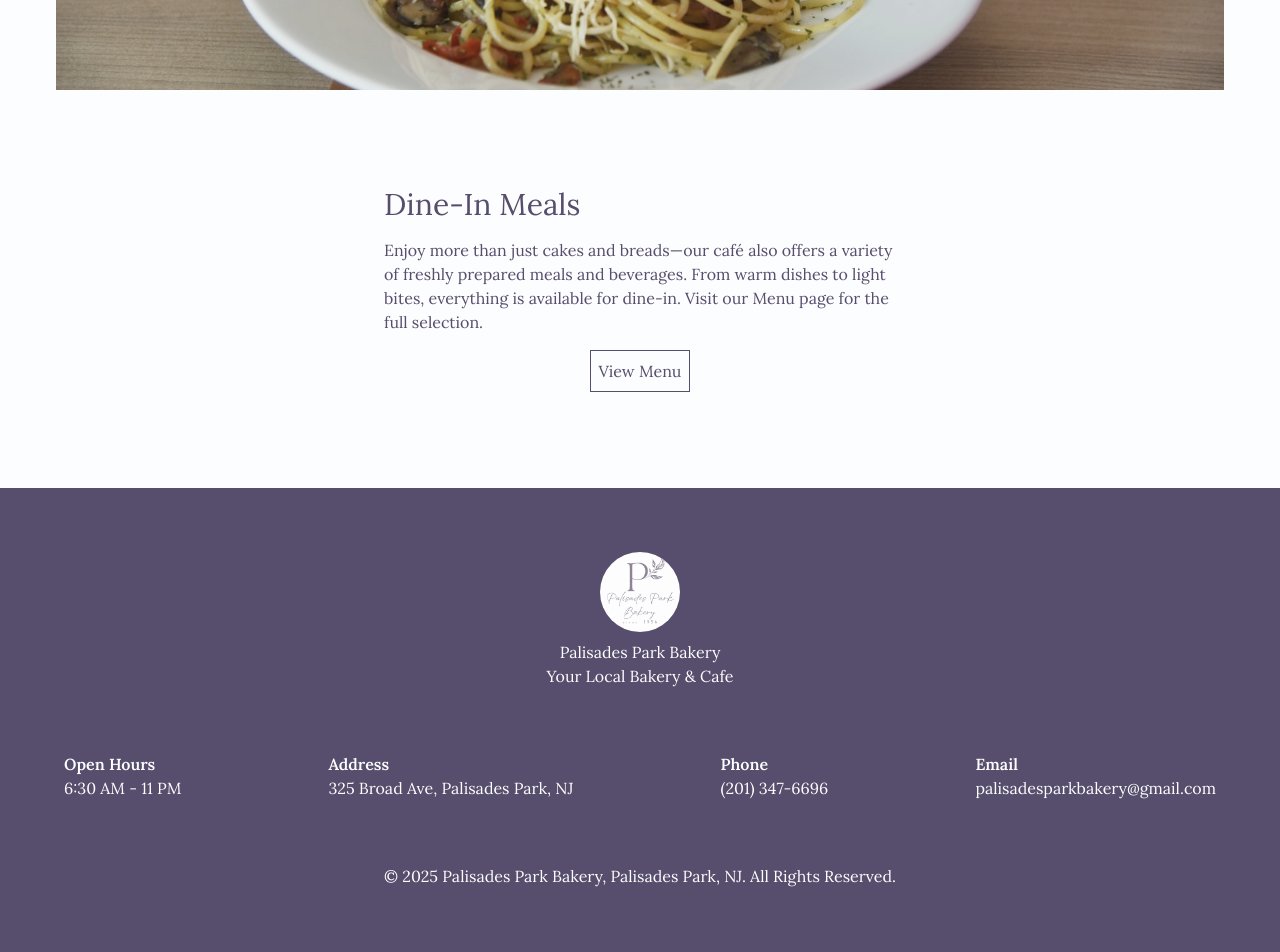
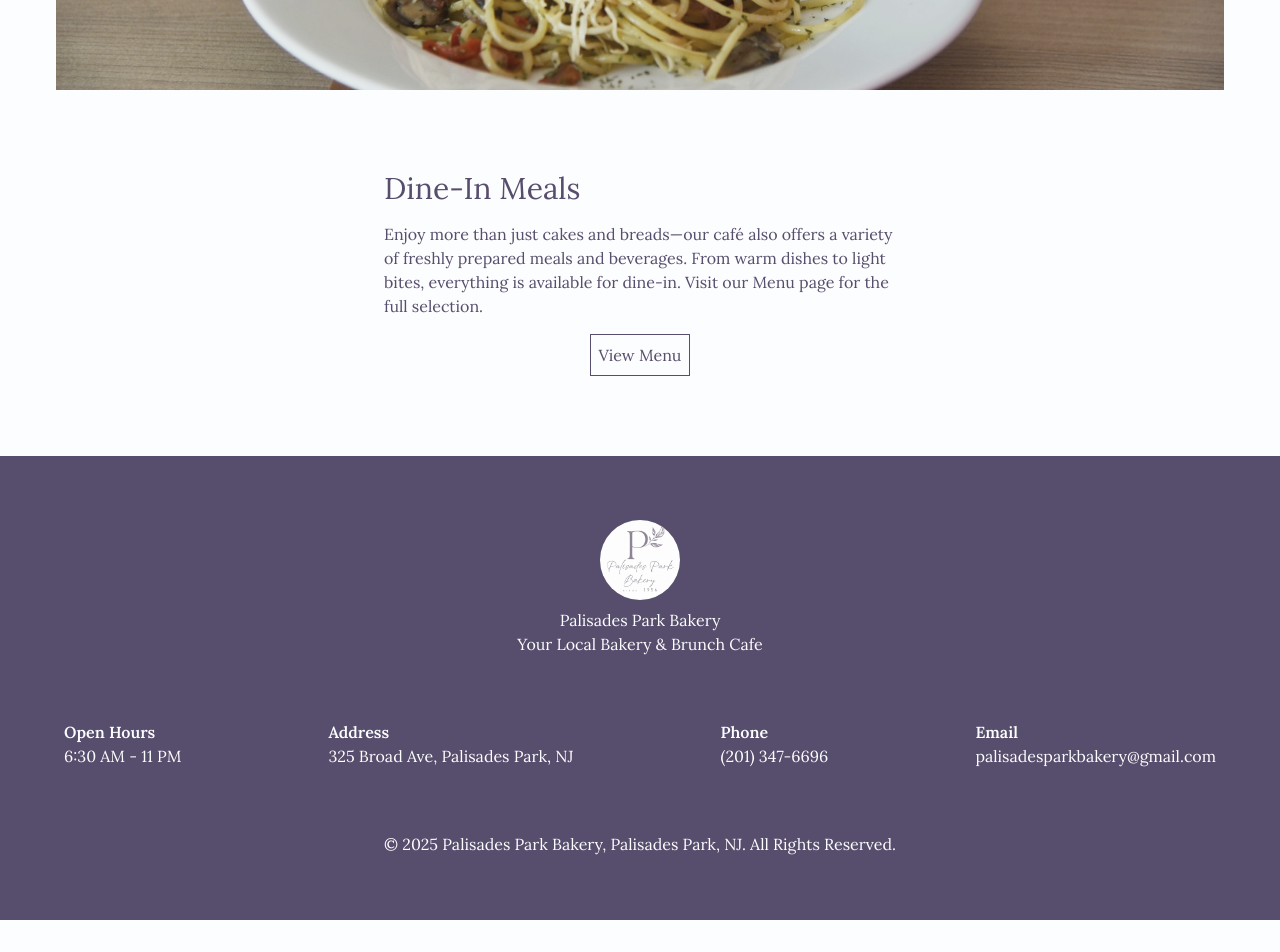
Before and after one commit to SunilPark1129/palisades-bakery, a Next.js app: page / in a window 1280 px wide. Shown: the part 3060-4012 px from the top of the page. After the commit the page ends 3980 px from the top, so only its background shows below. Built offline with nearby package versions, Linux system fonts and the light colour scheme.

Commit message:
edit: footer styling

```diff
--- a/app/_components/Footer.tsx
+++ b/app/_components/Footer.tsx
@@ -1,19 +1,20 @@
 import Image from "next/image";
-import React from "react";
 import logo from "./images/bakery-footer-logo.png";
 
 function Footer() {
   return (
-    <footer className="flex flex-col gap-16 items-center bg-[var(--clr-primary)] text-[var(--clr-background)] p-16">
+    <footer className="p-16 bg-(--clr-primary) text-(--clr-background)">
+      <div className="wrapper">
+        <div className="flex flex-col gap-16 items-center">
           <div className="flex flex-col gap-2 items-center text-center">
             <Image
               src={logo}
               alt="Palisades Park Bakery Logo"
-          className="w-[5rem] aspect-square rounded-full"
+              className="w-20 aspect-square rounded-full"
             />
             <div>
               <h2>Palisades Park Bakery</h2>
-          <p>Your Local Bakery & Cafe</p>
+              <p>Your Local Bakery & Brunch Cafe</p>
             </div>
           </div>
           <div className="flex w-full justify-between gap-4">
@@ -38,6 +39,8 @@ function Footer() {
             &copy; 2025 Palisades Park Bakery, Palisades Park, NJ. All Rights
             Reserved.
           </div>
+        </div>
+      </div>
     </footer>
   );
 }
--- a/app/homepage/DineIn.tsx
+++ b/app/homepage/DineIn.tsx
@@ -5,7 +5,7 @@ import SectionHeader from "../_components/ui/SectionHeader";
 function DineIn() {
   return (
     <div className="wrapper">
-      <section className="flex flex-col items-center gap-24 p-4 pb-24">
+      <section className="flex flex-col items-center gap-20 p-4 pb-20">
         <div className="relative w-full aspect-7/3">
           <Image
             src={dineInImg}
```
Lines whose indentation alone changed are shown as unchanged.
